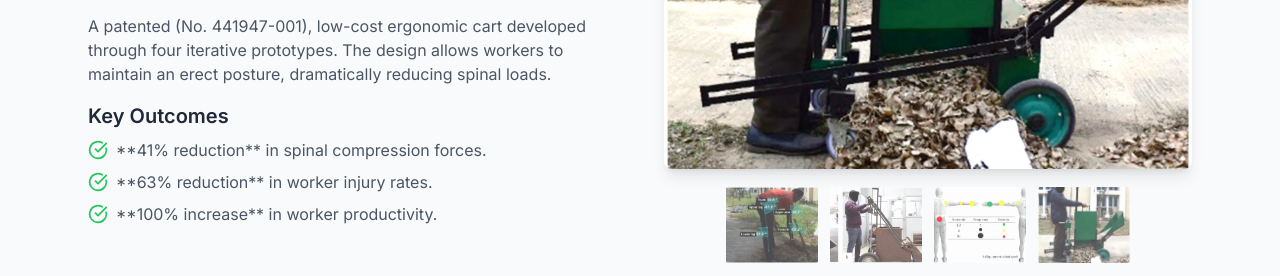
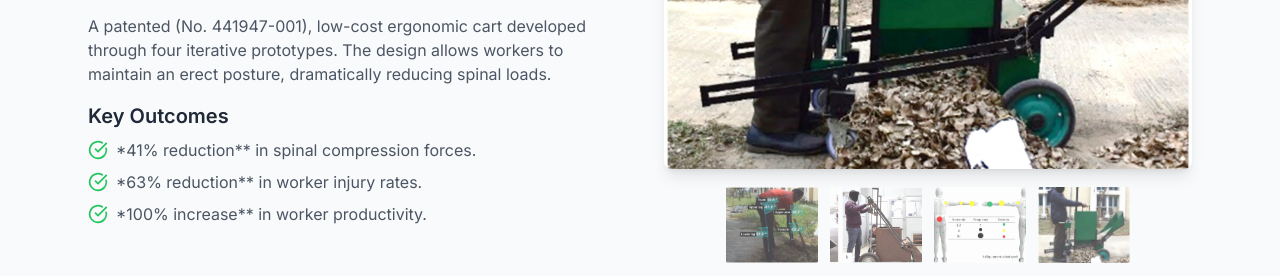
Before and after one commit to neelesh-ks/p, a plain HTML site: page index.html in a window 1280 px wide. Shown: the part 1560-1836 px from the top of the page. Drawn offline with nearby package versions, Linux system fonts and the light colour scheme.

Commit message:
Update index.html

```diff
--- a/index.html
+++ b/index.html
@@ -203,9 +203,9 @@
 
                                 <h4 class="text-xl font-semibold mb-2">Key Outcomes</h4>
                                 <ul class="text-gray-600 space-y-2">
-                                    <li class="flex items-center"><i data-lucide="check-circle" class="w-5 h-5 text-green-500 mr-2"></i>**41% reduction** in spinal compression forces.</li>
-                                    <li class="flex items-center"><i data-lucide="check-circle" class="w-5 h-5 text-green-500 mr-2"></i>**63% reduction** in worker injury rates.</li>
-                                    <li class="flex items-center"><i data-lucide="check-circle" class="w-5 h-5 text-green-500 mr-2"></i>**100% increase** in worker productivity.</li>
+                                    <li class="flex items-center"><i data-lucide="check-circle" class="w-5 h-5 text-green-500 mr-2"></i>*41% reduction** in spinal compression forces.</li>
+                                    <li class="flex items-center"><i data-lucide="check-circle" class="w-5 h-5 text-green-500 mr-2"></i>*63% reduction** in worker injury rates.</li>
+                                    <li class="flex items-center"><i data-lucide="check-circle" class="w-5 h-5 text-green-500 mr-2"></i>*100% increase** in worker productivity.</li>
                                 </ul>
                             </div>
                             <div>
```
